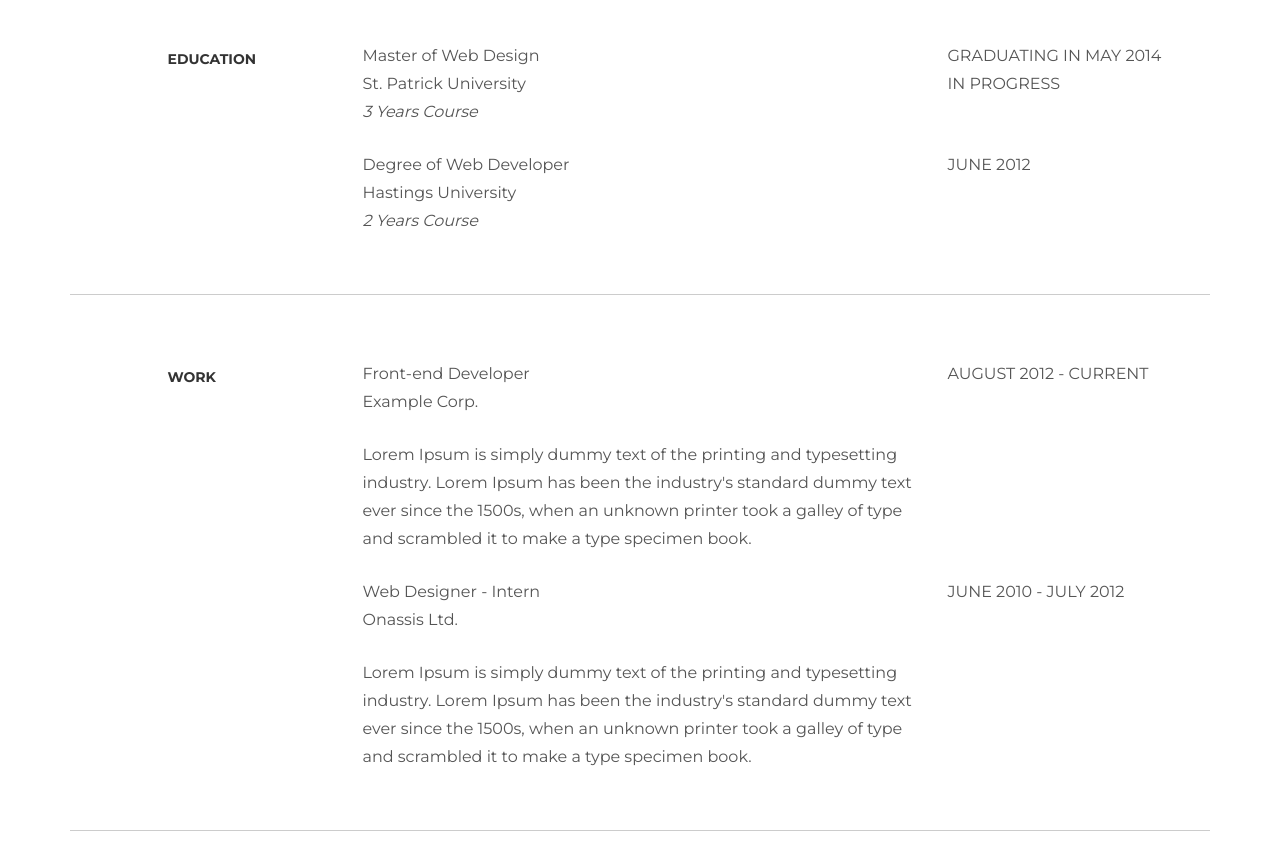
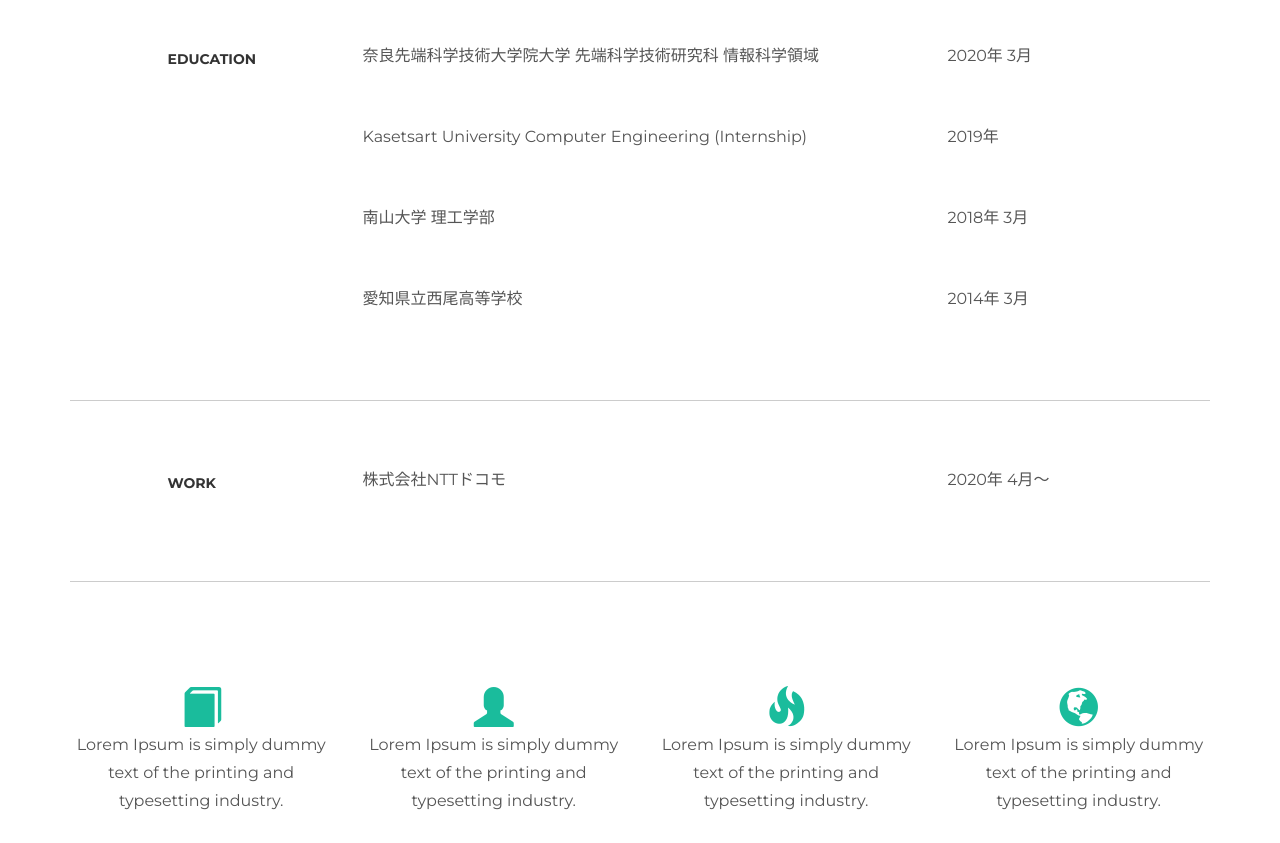
Before and after one commit to ryosuke-ku/myhp, a plain HTML site: page about.html in a window 1280 px wide. Shown: the part 720-1563 px from the top of the page. Drawn offline with Linux system fonts and the light colour scheme; a script that the page names is missing.

Commit message:
little edit

```diff
--- a/about.html
+++ b/about.html
@@ -61,7 +61,7 @@
       <div class="row">
         <div class="col-lg-8 col-lg-offset-2 centered">
           <img class="icon" src="img/top-pic/kurachi.jpg" alt="Stanley" width="200" height="200">
-          <h1>About Ryosuke Kurachi!</h1>
+          <h1>About Kurachi Ryosuke</h1>
           <p>Hello everybody. I'm Ryosuke, a free handsome bootstrap theme coded by BlackTie.co. A really simple theme for those wanting to showcase their work with a cute & clean style.</p>
           <p>Please, consider to register to <a href="http://eepurl.com/IcgkX">our newsletter</a> to be updated with our latest themes and freebies. Like always, you can use this theme in any project freely. Share it with your friends.</p>
 
@@ -84,30 +84,82 @@
         </div>
         <div class="col-lg-6">
           <p>
-            <t>Master of Web Design</t><br/> St. Patrick University <br/>
-            <i>3 Years Course</i>
+            <t>奈良先端科学技術大学院大学 先端科学技術研究科 情報科学領域</t><br/>  <br/>
+            <!-- <i>3 Years Course</i> -->
+          </p>
+        </div>
+
+        <div class="col-lg-3">
+          <p>
+            <!-- <sm>GRADUATING IN MAY 2014</sm><br/>
+            <imp> -->
+              <sm>2020年 3月</sm>
+            </imp>
+          </p>
+        </div>
+
+        <!-- <div class="col-lg-6 col-lg-offset-3">
+          <p>
+            <t>Nara Institute of Science and Technology (NAIST)</t><br/>Division of Information Science <br/>
           </p>
         </div>
         <div class="col-lg-3">
           <p>
-            <sm>GRADUATING IN MAY 2014</sm><br/>
-            <imp>
-              <sm>IN PROGRESS</sm>
+            <sm>March 2020</sm>
+          </p>
+        </div> -->
+
+        <div class="col-lg-6 col-lg-offset-3">
+          <p>
+            <t>Kasetsart University Computer Engineering (Internship)</t><br/>  <br/>
+          </p>
+        </div>
+
+        <div class="col-lg-3">
+          <p>
+              <sm>2019年</sm>
             </imp>
           </p>
         </div>
 
         <div class="col-lg-6 col-lg-offset-3">
           <p>
-            <t>Degree of Web Developer</t><br/> Hastings University <br/>
-            <i>2 Years Course</i>
+            <t>南山大学 理工学部 </t><br/>  <br/>
+          </p>
+        </div>
+
+        <div class="col-lg-3">
+          <p>
+              <sm>2018年 3月</sm>
+            </imp>
+          </p>
+        </div>
+
+        <!-- <div class="col-lg-6 col-lg-offset-3">
+          <p>
+            <t>Nanzan University</t><br/> <br/>
           </p>
         </div>
         <div class="col-lg-3">
           <p>
-            <sm>JUNE 2012</sm>
+            <sm>March 2018</sm>
+          </p>
+        </div> -->
+
+        <div class="col-lg-6 col-lg-offset-3">
+          <p>
+            <t>愛知県立西尾高等学校</t><br/> <br/>
           </p>
         </div>
+
+        <div class="col-lg-3">
+          <p>
+              <sm>2014年 3月</sm>
+            </imp>
+          </p>
+        </div>
+
+
 
       </div>
       <!--/.row -->
@@ -127,19 +179,32 @@
       </div>
       <div class="col-lg-6">
         <p>
-          <t>Front-end Developer</t><br/> Example Corp. <br/>
+          <t>株式会社NTTドコモ</t><br/>  <br/>
         </p>
-        <p>
+        <!-- <p>
           <more>Lorem Ipsum is simply dummy text of the printing and typesetting industry. Lorem Ipsum has been the industry's standard dummy text ever since the 1500s, when an unknown printer took a galley of type and scrambled it to make a type specimen book.</more>
-        </p>
+        </p> -->
       </div>
       <div class="col-lg-3">
         <p>
-          <sm>AUGUST 2012 - CURRENT</sm>
+          <sm>2020年 4月〜</sm>
         </p>
       </div>
+<!--
+      <div class="col-lg-6 col-lg-offset-3">
+        <p>
+          <t>NTT DOCOMO, INC.</t><br/>  <br/>
+        </p>
 
-      <div class="col-lg-6 col-lg-offset-3">
+      </div>
+      <div class="col-lg-3">
+        <p>
+          <sm>March 2020 - Current</sm>
+        </p>
+      </div> -->
+
+
+      <!-- <div class="col-lg-6 col-lg-offset-3">
         <p>
           <t>Web Designer - Intern</t><br/> Onassis Ltd. <br/>
         </p>
@@ -151,7 +216,7 @@
         <p>
           <sm>JUNE 2010 - JULY 2012</sm>
         </p>
-      </div>
+      </div> -->
     </div>
     <!--/.row -->
     <br>
```
